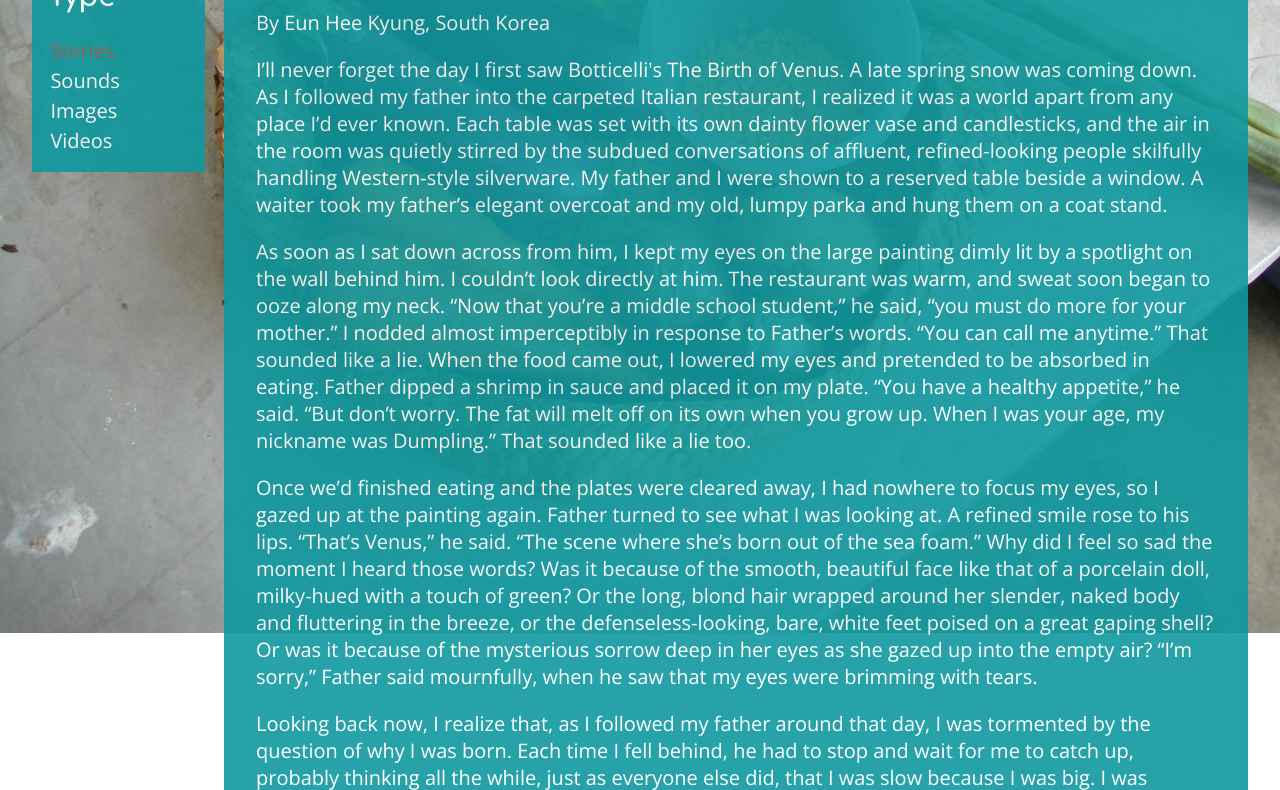
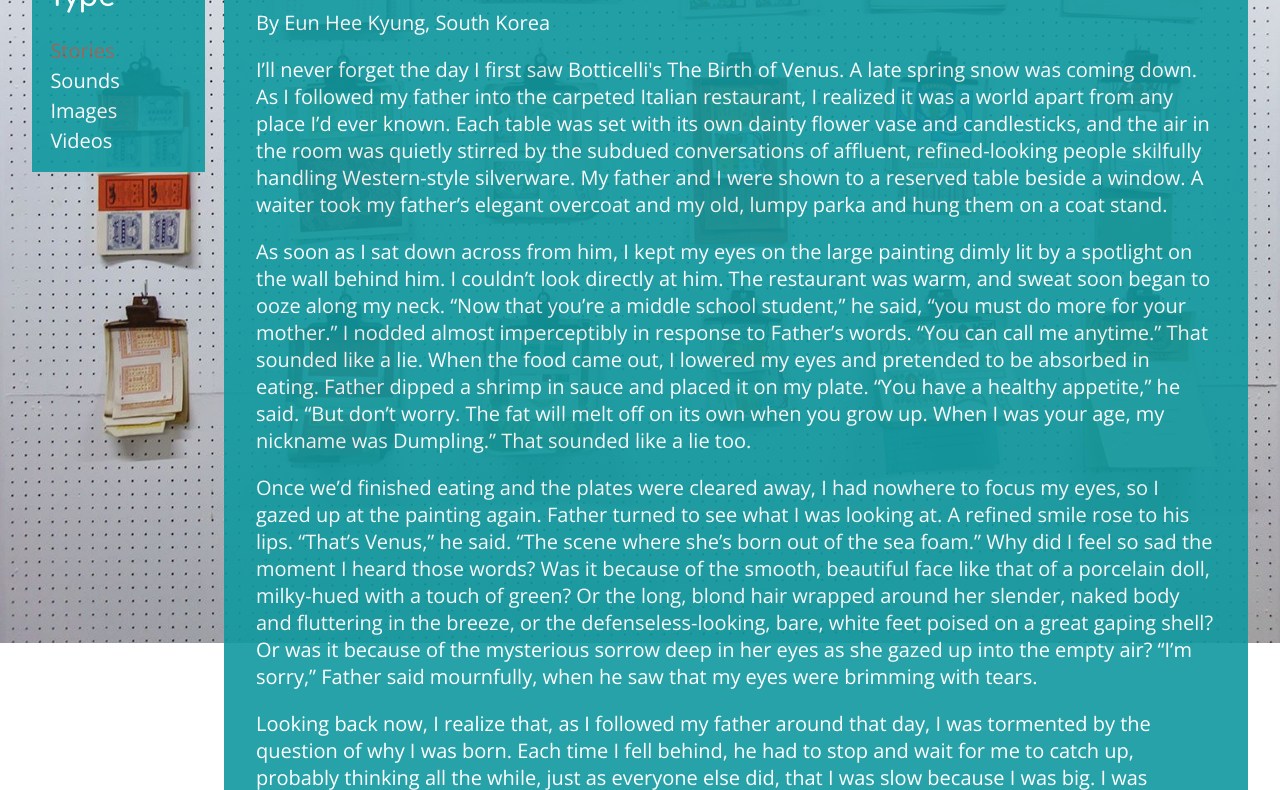
Before and after one commit to samanthaknissen/silk-routes, a website: page app/mongolia.html in a window 1280 px wide. Shown: the part 327-1117 px from the top of the page. Drawn offline with nearby package versions, Linux system fonts and the light colour scheme; files that its build step writes are made by us from their sources.

Commit message:
Added photos
Additional background photo options

```diff
--- a/app/mongolia.html
+++ b/app/mongolia.html
@@ -25,7 +25,7 @@
   <!--[if lt IE 10]>
   <p class="browsehappy">You are using an <strong>outdated</strong> browser. Please <a href="http://browsehappy.com/">upgrade your browser</a> to improve your experience.</p>
   <![endif]-->
-  <img src="images/food.jpg" id="stories-bg" alt="food">
+  <img src="images/display.jpg" id="stories-bg" alt="food">
   <header class="header">
     <img alt="logo" src="images/logo.png">
     <ul class="main-nav">
```
Also changed, not shown: app/images/display.jpg (added), app/images/give.jpg (added), app/images/kyoto.jpg (added), app/images/malaysia.jpg (added), app/images/penang.jpg (added).
